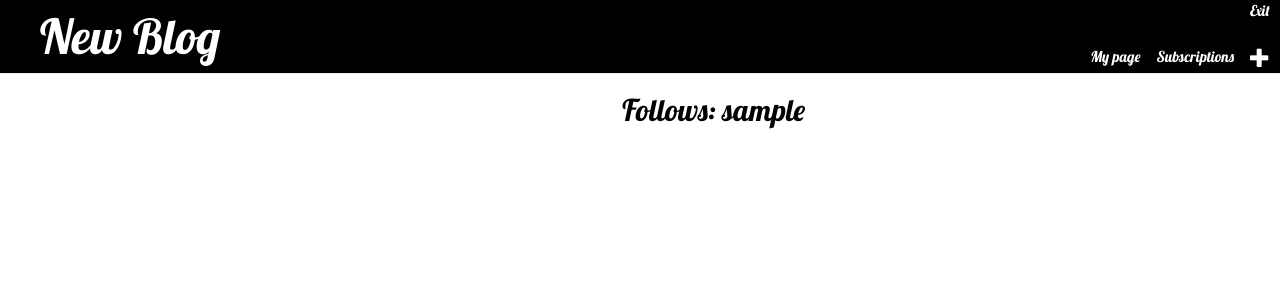
After one commit to Tokarev-Alexey/One-P, a Django app: page /blog/author_follow/ in a window 1280 px wide. The commit adds this page. Shown: the top 300 px of the page. Run offline with Django 4.2, Linux system fonts and the light colour scheme; the visitor is signed in with stand-in values (Sample User, id 1); data that the repository does not hold is empty; some libraries are stand-ins or nearby versions.

Commit message:
+ subscription method

```diff
--- a/blog/admin.py
+++ b/blog/admin.py
@@ -1,6 +1,8 @@
 from django.contrib import admin
-from .models import Post, Comment
+from .models import Post, Comment, Follow
 
 admin.site.register(Post)
 
 admin.site.register(Comment)
+
+admin.site.register(Follow)
--- a/blog/static/css/blog.css
+++ b/blog/static/css/blog.css
@@ -113,7 +113,19 @@ button:active, button:focus, input:active, input:focus, textarea:active, textare
 
 .title_author h1 {
     float: right;
+}
 
+.subscription a{
+    color: #010400;
+    font-size: 15px;
+    float: right;
+    font-family: 'Lobster', cursive;
+    margin: 30px 310px 0px 0px;
+}
+
+.subscription a:hover {
+    color: 908d8d;
+    text-decoration: none;
 }
 
 .form-title input{
--- a/blog/templates/blog/base.html
+++ b/blog/templates/blog/base.html
@@ -1,7 +1,11 @@
 {% load static %}
 <html>
     <head>
-        <title>One-P</title>
+        {% if not title %}
+        <title> Login </title>
+        {% else %}
+        <title>{{ title }}</title>
+        {% endif %}
         <link rel="stylesheet" href="//maxcdn.bootstrapcdn.com/bootstrap/3.2.0/css/bootstrap.min.css">
         <link rel="stylesheet" href="//maxcdn.bootstrapcdn.com/bootstrap/3.2.0/css/bootstrap-theme.min.css">
         <link href="https://fonts.googleapis.com/css?family=Lobster&subset=latin,cyrillic" rel="stylesheet" type="text/css">
@@ -17,13 +21,15 @@
             {% endif %}
             {% if request.user.is_authenticated %}
             <div class="top-menu"><a href="{% url 'post_new' %}"><span class="glyphicon glyphicon-plus"></span></a></div>
+            <div class="my-page" ><a href="{% url 'subscribed_to' %}"> Subscriptions</a></div>
             <div class="my-page" ><a href="{% url 'profile' %}">My page</a></div>
             {% endif %}
             <h1><a href="{% url 'post_list' %}">New Blog</a></h1>
         </div>
         <div class="content container">
             <div class="row">
-
+                {% block func %}
+                {% endblock %}
                 <div class="col-md-8">
                 {% block content %}
                 {% endblock %}
--- /dev/null
+++ b/blog/templates/blog/follows.html
@@ -0,0 +1,10 @@
+{% extends 'blog/base.html' %}
+
+{% block content %}
+    <div class="title_author"><h1> Follows: {{ user }} </h1></div>
+    {% for i in subscribers %}
+        <div class="post">
+            <h1><a href="{% url 'author_list' id=i.author_id value=i.author %}">{{ i.author }}</a></h1>
+        </div>
+    {% endfor %}
+{% endblock %}
--- a/blog/urls.py
+++ b/blog/urls.py
@@ -13,5 +13,8 @@ urlpatterns = [
     path('accounts/logout/', views.logout, name='logout'),
     path('accounts/', include('django.contrib.auth.urls')),
     path('accounts/profile/', views.profile, name='profile'),
+    path('author_follow/', views.subscribed_to, name='subscribed_to'),
+    path('follow_create/<author>/', views.subscribe, name='subscribe'),
+    path('follow_delete/<author>/', views.unsubscribe, name='unsubscribe'),
 
 ]
--- a/blog/views.py
+++ b/blog/views.py
@@ -3,10 +3,12 @@ from .forms import PostForm, UserRegistrationForm, CommentForm
 from django.core.paginator import Paginator
 from django.shortcuts import redirect
 from django.utils import timezone
-from .models import Post
+from .models import Post, Follow, User
 
 
 def register(request):
+    title_registration = 'Registration'
+    title_login = 'Login'
     if request.method == 'POST':
         user_form = UserRegistrationForm(request.POST)
         if user_form.is_valid():
@@ -19,12 +21,13 @@ def register(request):
             return redirect('login')
     else:
         user_form = UserRegistrationForm()
-    return render(request, 'registration/register.html', {'user_form': user_form})
+    return render(request, 'registration/register.html', {'user_form': user_form, 'title':title_registration})
 
 
 def logout(request):
+    title = 'Logout'
     request.session.flush()
-    return render(request, 'registration/logout.html')
+    return render(request, 'registration/logout.html', {'title':title})
 
 
 def paginator(request, object_list, per_page):
@@ -35,26 +38,51 @@ def paginator(request, object_list, per_page):
 
 
 def post_list(request):
+    title = 'Home page'
     posts = Post.objects.all().order_by('-published_date')
     per_page = request.GET.get('pag', 5)
-    return render(request, 'blog/post_list.html', {'page_obj': paginator(request, posts, per_page)})
+    return render(request, 'blog/post_list.html', {'page_obj': paginator(request, posts, per_page), 'title':title})
 
 
+def subscribed_to(request):
+    title = 'Subscriptions'
+    subscribers = Follow.objects.filter(user=request.user)
+    return render(request, 'blog/follows.html', {'subscribers': subscribers, 'title':title})
+
+def subscribe(request, author):
+    subscriber_name = User.objects.get(username=author)
+    #исключаем повторное добавление записи в таблицу
+    if not Follow.objects.filter(user_id=request.user.id, author_id=subscriber_name.id).exists():
+        Follow.objects.create(user_id=request.user.id, author_id=subscriber_name.id)
+        return redirect('author_list', id=subscriber_name.id, value=author)
+    else: return redirect('author_list', id=subscriber_name.id, value=author)
+
+def unsubscribe(request, author):
+    subscriber_name = User.objects.get(username=author)
+    subscriber = Follow.objects.get(user_id=request.user.id, author_id=subscriber_name.id)
+    subscriber.delete()
+    return redirect('author_list', id=subscriber_name.id, value=author)
+
 def profile(request):
+    title = 'My Page'
     my_posts = Post.objects.filter(author=request.user).order_by('-published_date')
     per_page = request.GET.get('pag', 5)
-    return render(request, 'accounts/profile.html', {'page_obj': paginator(request, my_posts, per_page)})
+    return render(request, 'accounts/profile.html', {'page_obj': paginator(request, my_posts, per_page), 'title':title})
 
 
 
 def author_list(request, id, value):
+    title = str(value) + ' page'
     list = Post.objects.filter(author_id=id).order_by('-published_date')
     per_page = request.GET.get('pag', 5)
-    return render(request, 'blog/author_list.html', {'page_obj': paginator(request, list, per_page), 'author': value})
+    subscriber_name = User.objects.get(username=value)
+    subscribers = Follow.objects.filter(user_id=request.user.id, author_id=subscriber_name.id).exists()
+    return render(request, 'blog/author_list.html', {'page_obj': paginator(request, list, per_page), 'author': value, 'subscribers':subscribers, 'title':title})
 
 
 def post_detail(request, pk):
     post = get_object_or_404(Post, pk=pk)
+    title = str(post.title)
     comments = post.comments.filter(active=True).order_by('-created')
     new_comment = None
     if request.method == 'POST':
@@ -67,10 +95,12 @@ def post_detail(request, pk):
             return redirect('post_detail', pk=post.pk)
     else:
         comment_form = CommentForm()
-    return render(request, 'blog/post_detail.html', {'post': post, 'comments': comments, 'new_comment': new_comment, 'comment_form': comment_form})
+    print(request)
+    return render(request, 'blog/post_detail.html', {'post': post, 'comments': comments, 'new_comment': new_comment, 'comment_form': comment_form, 'title':title})
 
 
 def post_new(request):
+    title = 'New post'
     if request.method == "POST":
         form = PostForm(request.POST)
         if form.is_valid():
@@ -81,10 +111,11 @@ def post_new(request):
             return redirect('post_detail', pk=post.pk)
     else:
         form = PostForm()
-    return render(request, 'blog/post_new.html', {'form': form})
+    return render(request, 'blog/post_new.html', {'form': form, 'title':title})
 
 
 def post_edit(request, pk):
+    title = 'Editing an entry'
     post = Post.objects.get(pk=pk)
     if request.method == "POST":
         post.title = request.POST.get("title")
@@ -94,7 +125,7 @@ def post_edit(request, pk):
         post.save()
         return redirect('post_detail', pk=post.pk)
     else:
-        return render(request, "blog/edit.html", {"post": post})
+        return render(request, "blog/edit.html", {"post": post, 'title':title})
 
 
 def delete(request, pk):
--- a/blogRestAPI/serializers.py
+++ b/blogRestAPI/serializers.py
@@ -12,4 +12,4 @@ class PostSerializer(serializers.ModelSerializer):
     comments = CommentSerializer(read_only=True, many=True)
     class Meta:
         model = Post
-        fields = ('id', 'author', 'title', 'text', 'created_date', 'published_date','comments')
+        fields = ('id', 'author', 'title', 'text', 'created_date', 'published_date', 'comments')
--- a/blogRestAPI/urls.py
+++ b/blogRestAPI/urls.py
@@ -7,6 +7,6 @@ router.register(r'posts', PostViewSet)
 router.register(r'comments', CommentViewSet)
 
 urlpatterns = [
-    path('api/', include(router.urls)),
+    path('', include(router.urls)),
     path('api-auth/', include('rest_framework.urls', namespace='rest_framework')),
     ]
--- a/mysite/settings.py
+++ b/mysite/settings.py
@@ -128,7 +128,7 @@ STATIC_ROOT = os.path.join(BASE_DIR, 'static')
 
 DEFAULT_AUTO_FIELD = 'django.db.models.BigAutoField'
 
-LOGIN_REDIRECT_URL = '/'
+LOGIN_REDIRECT_URL = '/blog/'
 
 REST_FRAMEWORK = {
     'DEFAULT_AUTHENTICATION_CLASSES': [
--- a/mysite/urls.py
+++ b/mysite/urls.py
@@ -18,6 +18,6 @@ from django.urls import path, include
 
 urlpatterns = [
     path('admin/', admin.site.urls),
-    path('', include('blog.urls')),
-    path('', include('blogRestAPI.urls'))
+    path('blog/', include('blog.urls')),
+    path('api/', include('blogRestAPI.urls'))
 ]
```
Also changed, not shown: blog/models.py (+12 -0 lines), blog/templates/blog/author_list.html (+13 -1 lines), blogRestAPI/views.py (+4 -4 lines), blog/migrations/0004_follow.py (added).
